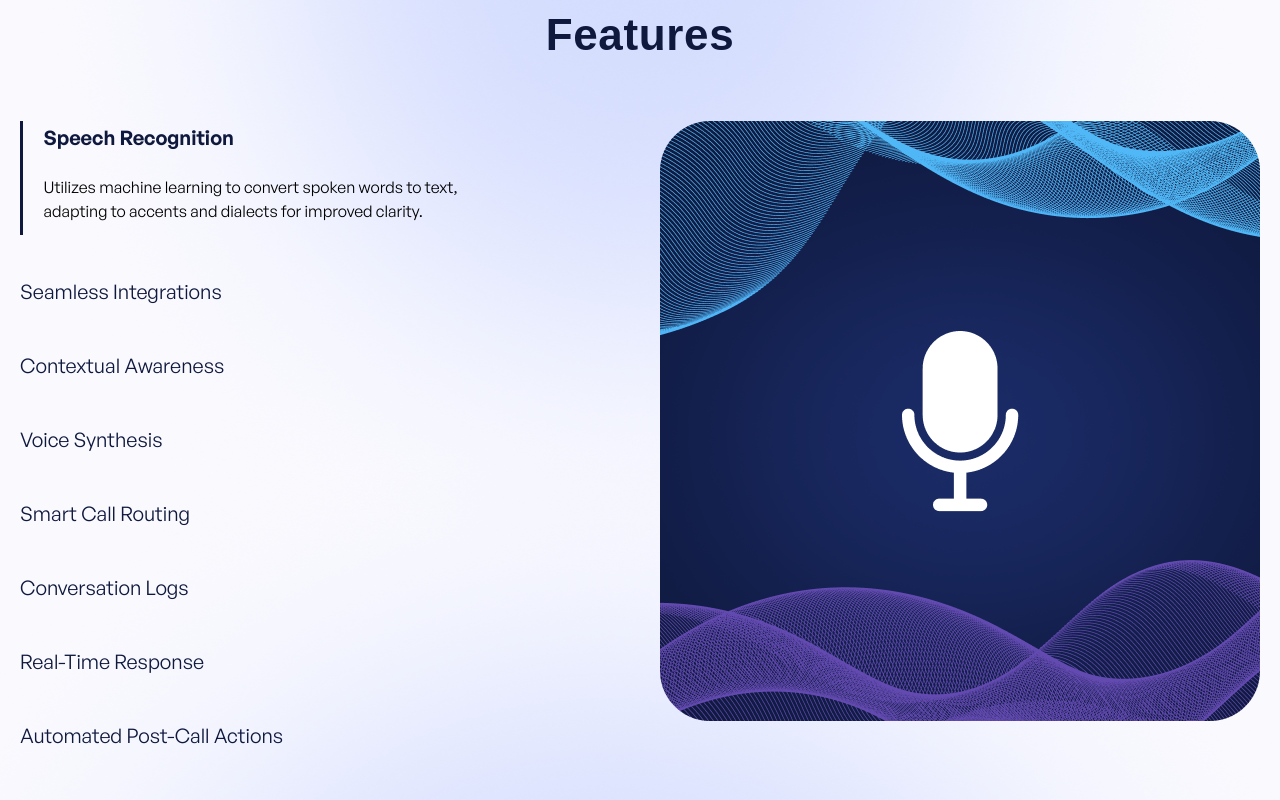
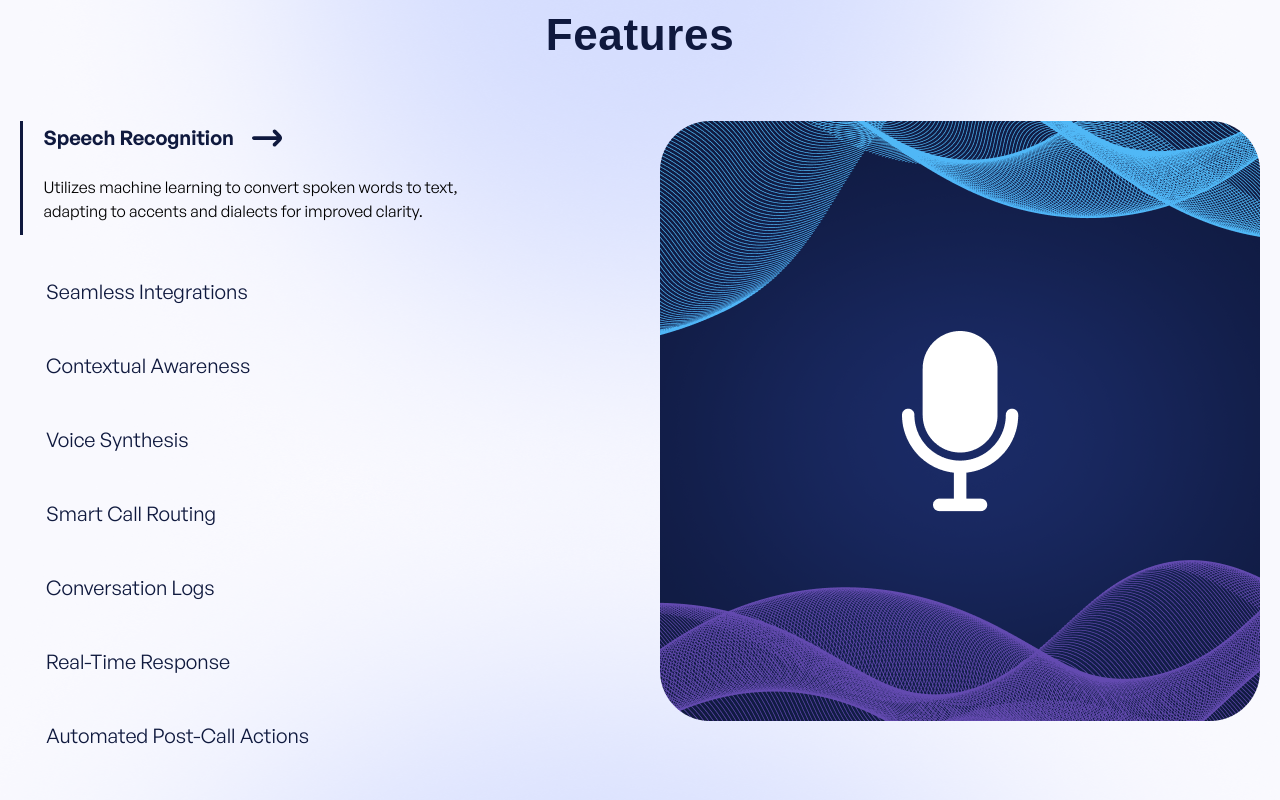
Before and after one commit to MdMuzahid07/AIVA, a Next.js app: page / in a window 1280 px wide. Shown: the part 3760-4560 px from the top of the page. Built offline with nearby package versions, Linux system fonts and the light colour scheme; a web font is replaced by a local one.

Commit message:
features section ui

```diff
--- a/src/components/home/Features.tsx
+++ b/src/components/home/Features.tsx
@@ -28,54 +28,61 @@ const Features = () => {
 
                         <ul className="space-y-[40px] w-full md:max-w-[484px]">
                             <li className="flex gap-[20px]">
-                                <div className="w-[4px] md:w-[6px] h-[106px] bg-senary md:h-[114px]">
-
-                                </div>
+                                <div className="w-[4px] md:w-[6px] h-[106px] bg-senary md:h-[114px]" />
                                 <div>
-                                    <button className="text-[20px] md:text-[26] font-general-sans leading-[28px] md:leading-[34px] text-senary font-semibold">
-                                        Speech Recognition
+                                    <button className="text-[20px] md:text-[26] font-general-sans leading-[28px] md:leading-[34px] text-senary font-semibold flex items-center gap-[18px]">
+                                        Speech Recognition <svg xmlns="http://www.w3.org/2000/svg" width="30" height="30" viewBox="0 0 30 30" fill="none">
+                                            <g clip-path="url(#clip0_159_6330)">
+                                                <path d="M23.9041 22.9925L28.8028 18.0938C29.5983 17.2602 30.0421 16.1523 30.0421 15C30.0421 13.8478 29.5983 12.7399 28.8028 11.9063L23.9041 7.00754C23.5525 6.6558 23.0756 6.45813 22.5783 6.45801C22.0809 6.45789 21.6039 6.65534 21.2522 7.00692C20.9004 7.35849 20.7028 7.8354 20.7027 8.33272C20.7025 8.83005 20.9 9.30705 21.2516 9.65879L24.7266 13.135L1.91406 13.1638C1.41678 13.1638 0.939868 13.3613 0.588237 13.713C0.236607 14.0646 0.0390625 14.5415 0.0390625 15.0388C0.0390625 15.5361 0.236607 16.013 0.588237 16.3646C0.939868 16.7162 1.41678 16.9138 1.91406 16.9138L24.7028 16.885L21.2516 20.3413C20.91 20.6949 20.721 21.1686 20.7253 21.6602C20.7296 22.1518 20.9268 22.6221 21.2744 22.9697C21.622 23.3173 22.0923 23.5145 22.5839 23.5188C23.0756 23.5231 23.5504 23.3341 23.9041 22.9925Z" fill="#0F193E" />
+                                            </g>
+                                            <defs>
+                                                <clipPath id="clip0_159_6330">
+                                                    <rect width="30" height="30" fill="white" />
+                                                </clipPath>
+                                            </defs>
+                                        </svg>
                                     </button>
                                     <p className="mt-[12px] text-[14px] md:mt-[20px] font-general-sans md:text-[16px] leading-[22px] md:leading-[24px]">
                                         Utilizes machine learning to convert spoken words to text, adapting to accents and dialects for improved clarity.
                                     </p>
                                 </div>
                             </li>
-                            <li>
+                            <li className="pl-[26px]">
                                 <button className="text-[20px] md:text-[26] font-general-sans leading-[28px] md:leading-[34px] text-senary font-normal">
                                     Seamless Integrations
                                 </button>
                             </li>
-                            <li>
+                            <li className="pl-[26px]">
                                 <button className="text-[20px] md:text-[26] font-general-sans leading-[28px] md:leading-[34px] text-senary font-normal">
                                     Contextual Awareness
                                 </button>
                             </li>
-                            <li>
+                            <li className="pl-[26px]">
                                 <button className="text-[20px] md:text-[26] font-general-sans leading-[28px] md:leading-[34px] text-senary font-normal">
                                     Voice Synthesis
                                 </button>
                             </li>
-                            <li>
+                            <li className="pl-[26px]">
                                 <button className="text-[20px] md:text-[26] font-general-sans leading-[28px] md:leading-[34px] text-senary font-normal">
                                     Smart Call Routing
                                 </button>
                             </li>
-                            <li>
+                            <li className="pl-[26px]">
                                 <button className="text-[20px] md:text-[26] font-general-sans leading-[28px] md:leading-[34px] text-senary font-normal">
                                     Conversation Logs
                                 </button>
                             </li>
-                            <li>
+                            <li className="pl-[26px]">
                                 <button className="text-[20px] md:text-[26] font-general-sans leading-[28px] md:leading-[34px] text-senary font-normal">
                                     Real-Time Response
                                 </button>
                             </li>
-                            <li>
+                            <li className="pl-[26px]">
                                 <button className="text-[20px] md:text-[26] font-general-sans leading-[28px] md:leading-[34px] text-senary font-normal">
                                     Automated Post-Call Actions
                                 </button>
                             </li>
-                            <li>
+                            <li className="pl-[26px]">
                                 <button className="text-[20px] md:text-[26] font-general-sans leading-[28px] md:leading-[34px] text-senary font-normal">
                                     Enterprise Scheduling
                                 </button>
```
